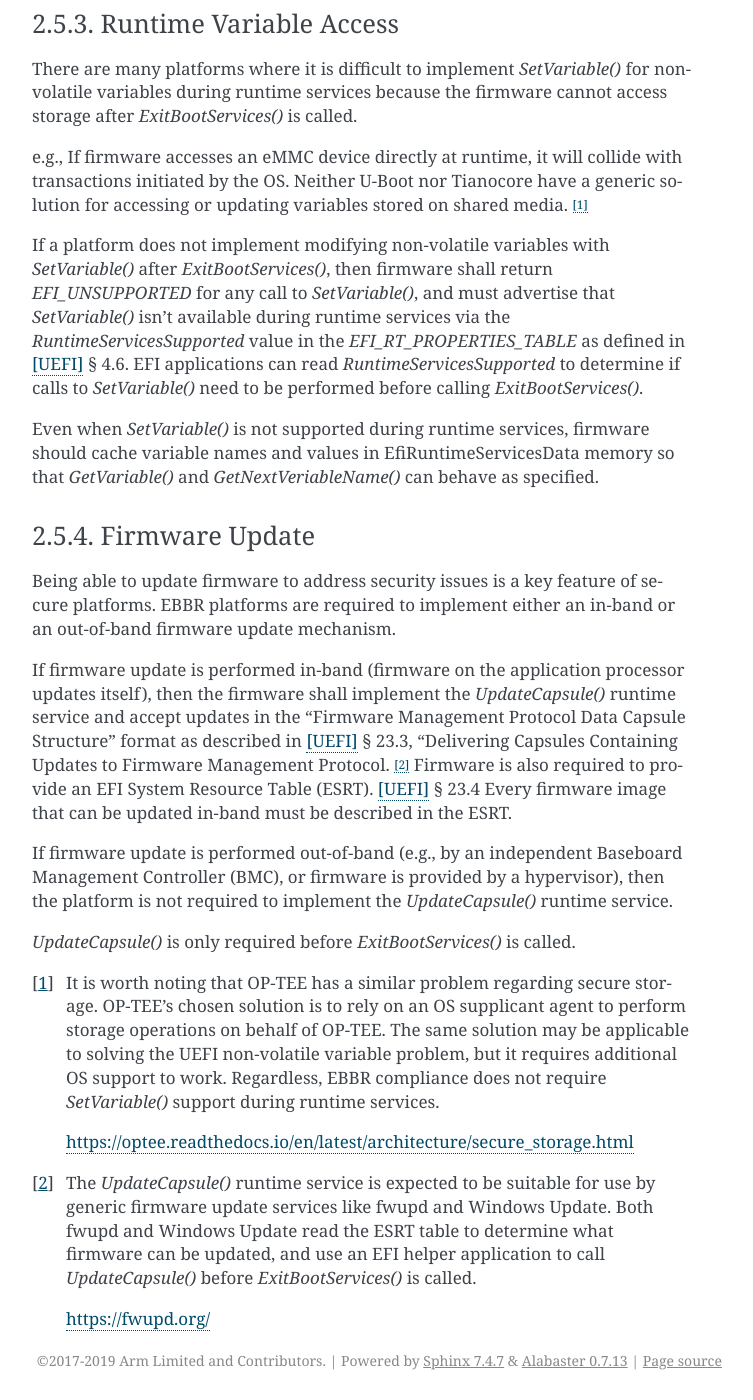
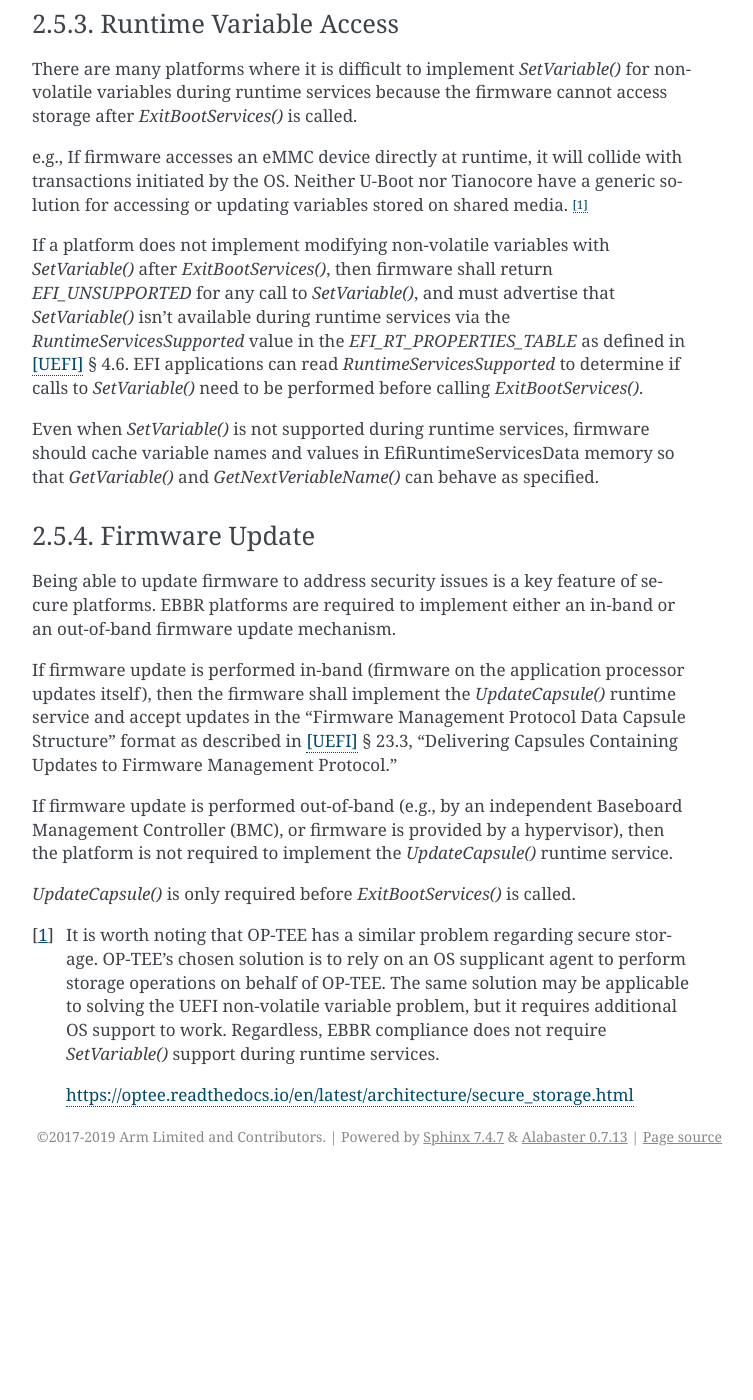
Before and after one commit to ARM-software/ebbr, a Sphinx documentation site: the page built from source/chapter2-uefi.rst, in a window 1280 px wide and 1400 px high, scrolled down 9131 px. Shown: the whole window, without its empty margins (388-1141 px from the left). Built offline with Sphinx 7.4.7, drawn with Linux system fonts in a browser that asks for light colours; after the commit the page ends 10307 px from its top, so only the background shows below that.

Commit message:
Relax Update requirements by dropping ESRT
The ESRT support in U-Boot is immature and not ready for mainline.
Temporarily remove the ESRT requirement so that platforms can meaningfully
conform to EBBR. When ESRT functionality has matured this requirement will
can be brought back in.

Signed-off-by: Grant Likely <grant.likely@arm.com>

```diff
--- a/source/chapter2-uefi.rst
+++ b/source/chapter2-uefi.rst
@@ -467,16 +467,13 @@ EBBR platforms are required to implement either an in-band or an out-of-band fir
 If firmware update is performed in-band (firmware on the application processor updates itself),
 then the firmware shall implement the `UpdateCapsule()` runtime service and accept updates in the
 "Firmware Management Protocol Data Capsule Structure" format as described in [UEFI]_ § 23.3,
-"Delivering Capsules Containing Updates to Firmware Management Protocol.  [#FMPNote]_
-Firmware is also required to provide an EFI System Resource Table (ESRT). [UEFI]_ § 23.4
-Every firmware image that can be updated in-band must be described in the ESRT.
+"Delivering Capsules Containing Updates to Firmware Management Protocol."
 
 If firmware update is performed out-of-band (e.g., by an independent Baseboard
 Management Controller (BMC), or firmware is provided by a hypervisor),
 then the platform is not required to implement the `UpdateCapsule()` runtime service.
 
 `UpdateCapsule()` is only required before `ExitBootServices()` is called.
-
 
 .. [#OPTEESupplicant] It is worth noting that OP-TEE has a similar problem
    regarding secure storage.
@@ -488,11 +485,3 @@ then the platform is not required to implement the `UpdateCapsule()` runtime ser
    during runtime services.
 
    https://optee.readthedocs.io/en/latest/architecture/secure_storage.html
-
-.. [#FMPNote] The `UpdateCapsule()` runtime service is expected to be suitable
-   for use by generic firmware update services like fwupd and Windows Update.
-   Both fwupd and Windows Update read the ESRT table to determine what firmware
-   can be updated, and use an EFI helper application to call `UpdateCapsule()`
-   before `ExitBootServices()` is called.
-
-   https://fwupd.org/
```
